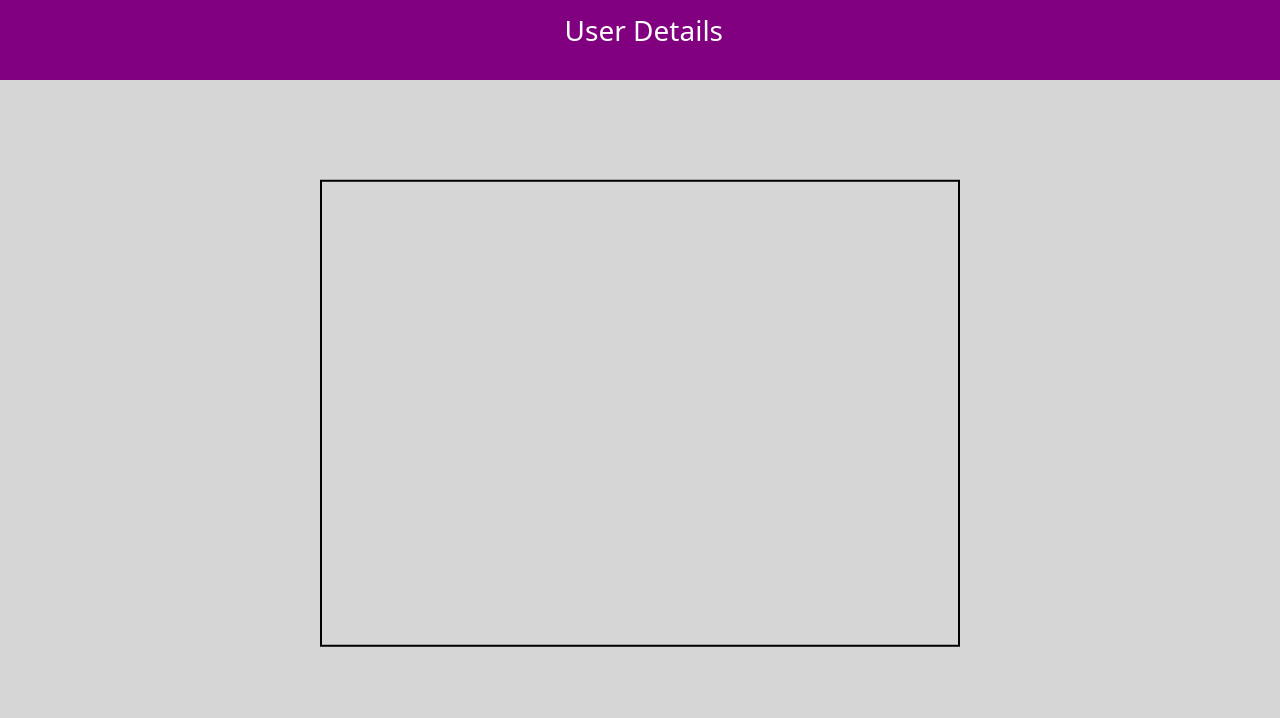
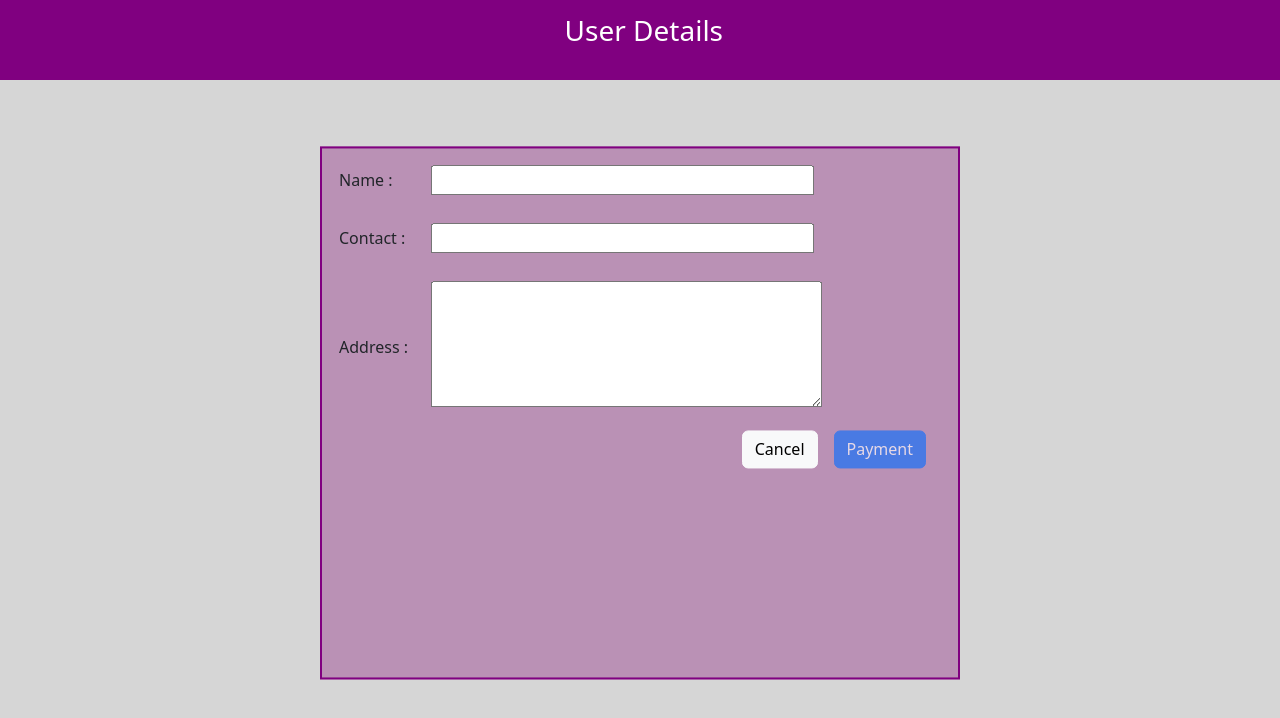
Before and after one commit to Aadhar-Kaushik/react-poc, a React (Create React App) app: page /user-details in a window 1280 px wide. Shown: the top 718 px of the page. Built offline with nearby package versions, Linux system fonts and the light colour scheme.

Commit message:
User Detail page

```diff
--- a/src/components/UserDetails/UserDetails.js
+++ b/src/components/UserDetails/UserDetails.js
@@ -1,15 +1,136 @@
+import { useNavigate } from "react-router-dom"
+import useInput from "../../ui/custom-hooks/use-input"
 import Header from "../Header/Header"
 import classes from "./UserDetails.module.css"
-const UserDetails=()=>{
+const UserDetails = () => {
+
+    const {
+        value: name,
+        isTouched: nameIsTouched,
+        isValid: nameIsValid,
+        hasError: nameHasError,
+        onChangeHandler: onChangeNameHandler,
+        onBlurHandler: onBlurNameHandler,
+        onResetHandler: onResetNameHandler
+    } = useInput(name => name.trim().length > 0)
+
+    const {
+        value: contact,
+        isTouched: contactIsTouched,
+        isValid: contactIsValid,
+        hasError: contactHasError,
+        onChangeHandler: onChangeContactHandler,
+        onBlurHandler: onBlurContactHandler,
+        onResetHandler: onResetContactHandler
+    } = useInput(contact => !isNaN(contact))
+
+    const {
+        value: address,
+        isTouched: addressIsTouched,
+        isValid: addressIsValid,
+        hasError: addressHasError,
+        onChangeHandler: onChangeAddressHandler,
+        onBlurHandler: onBlurAddressHandler,
+        onResetHandler: onResetAddressHandler
+    } = useInput(address => address.trim().length > 0)
+
+    const navigate = useNavigate()
+
+    const onClickPaymentHandler = event => {
+        event.preventDefault()
+    }
+
+    const onClickCancelHandler = () => {
+        navigate("/home")
+    }
+
+    const isPaymentDisabled = !nameIsValid || !contactIsValid || !addressIsValid
 
     return <>
-     <Header heading="User Details"/>
-     <div className={classes.cover}>
+        <Header heading="User Details" />
+        <div className={classes.cover}>
 
-     <form className={classes.form}>
+            <form className={classes.form}>
+                <table>
+                    <tr>
+                        <td>
+                            <label htmlFor="name">Name :</label>
+                        </td>
+                        <td>
+                            <input
+                                type="text"
+                                value={name}
+                                onChange={onChangeNameHandler}
+                                onBlur={onBlurNameHandler}
+                            />
+                        </td>
+                    </tr>
+                    <tr>
+                        <td>
 
-     </form>
-     </div>
+                        </td>
+                        <td>
+
+                            {nameHasError && <span className={classes.error}>Please enter name</span>}
+                        </td>
+
+                    </tr>
+                    <br />
+
+                    <tr>
+                        <td>
+                            <label htmlFor="contact">Contact :</label>
+                        </td>
+                        <td>
+                            <input
+                                type="text"
+                                value={contact}
+                                onChange={onChangeContactHandler}
+                                onBlur={onBlurContactHandler}
+                            />
+
+                        </td>
+                    </tr>
+                    <tr>
+                        <td>
+
+                        </td>
+                        <td>
+
+                            {contactHasError && <span className={classes.error}>Please enter valid number</span>}
+                        </td>
+
+                    </tr>
+                    <br />
+                    <tr>
+                        <td>
+                            <label htmlFor="name">Address :</label>
+                        </td>
+                        <td>
+                            <textarea
+                                cols="40"
+                                rows="5"
+                                type="text"
+                                value={address}
+                                onChange={onChangeAddressHandler}
+                                onBlur={onBlurAddressHandler}
+                            />
+
+                        </td>
+                    </tr>
+                </table>
+                <div className={classes.actions}>
+                    <button className="btn btn-light" type="button"
+                        onClick={onClickCancelHandler}
+
+                    >Cancel</button>
+                    <button className="btn btn-primary"
+                        type="submit"
+                        onClick={onClickPaymentHandler}
+                        disabled={isPaymentDisabled}>Payment</button>
+                </div>
+            </form>
+        </div>
     </>
 }
 
--- a/src/components/UserDetails/UserDetails.module.css
+++ b/src/components/UserDetails/UserDetails.module.css
@@ -1,15 +1,39 @@
-.cover{
+.cover {
     width: 100%;
     height: 85%;
     position: relative;
 }
-.form{
+
+.form .actions button {
+    margin-right: 1em;
+}
+
+.error {
+    color: red;
+}
+
+.form .actions {
+    float: right;
+    margin-top: 1em;
+}
+
+.form {
     position: absolute;
     top: 50%;
     left: 50%;
-    transform: translate(-50%,-50%);
+    transform: translate(-50%, -50%);
     padding: 1em;
-    border: 2px solid black;
-    height: 70%;
+    border: 2px solid purple;
+    height: 80%;
     width: 50%;
+    background: #80007152;
 }
+
+
+.form table {
+    width: 100%;
+}
+
+.form input {
+    width: 75%;
+}
```
